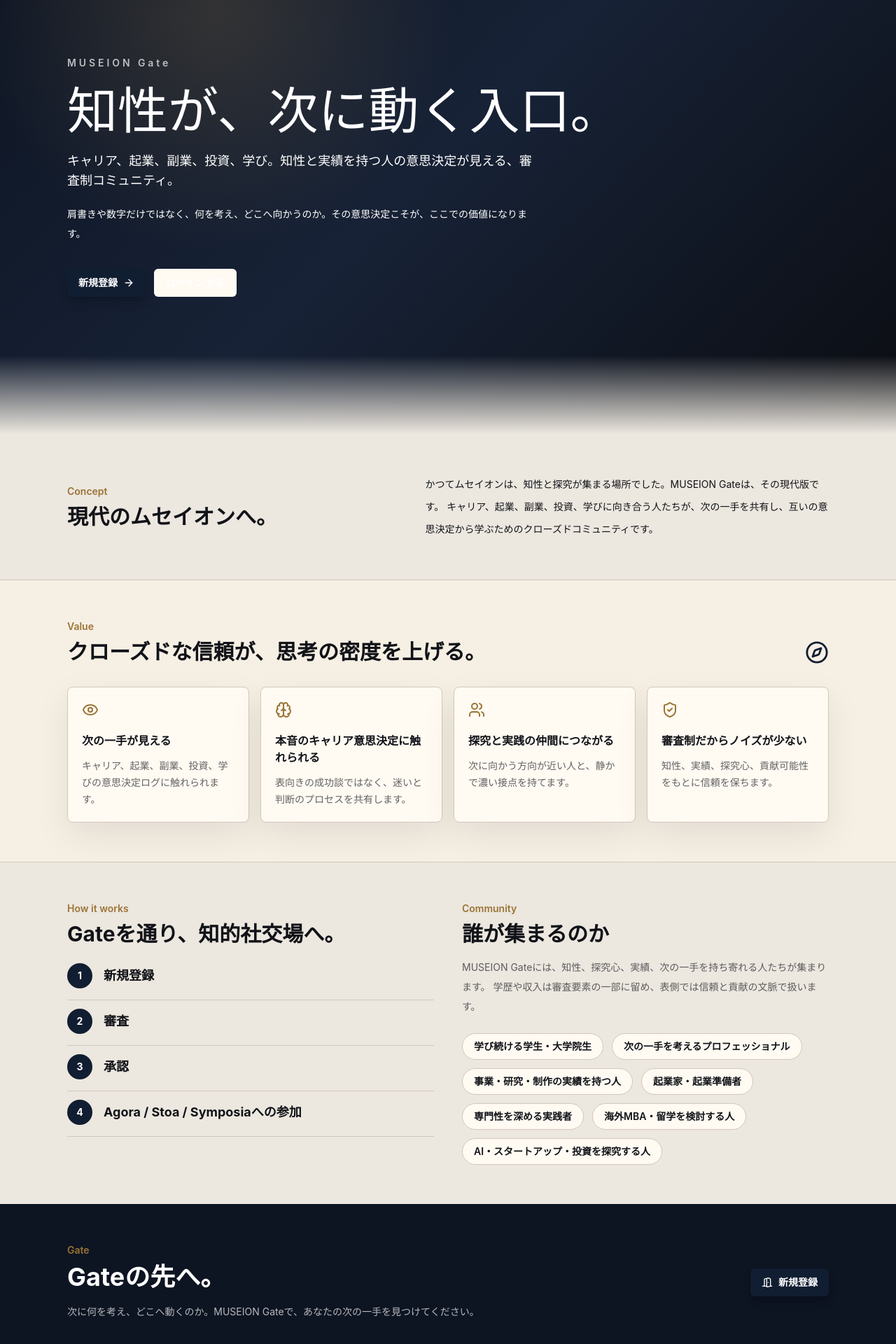
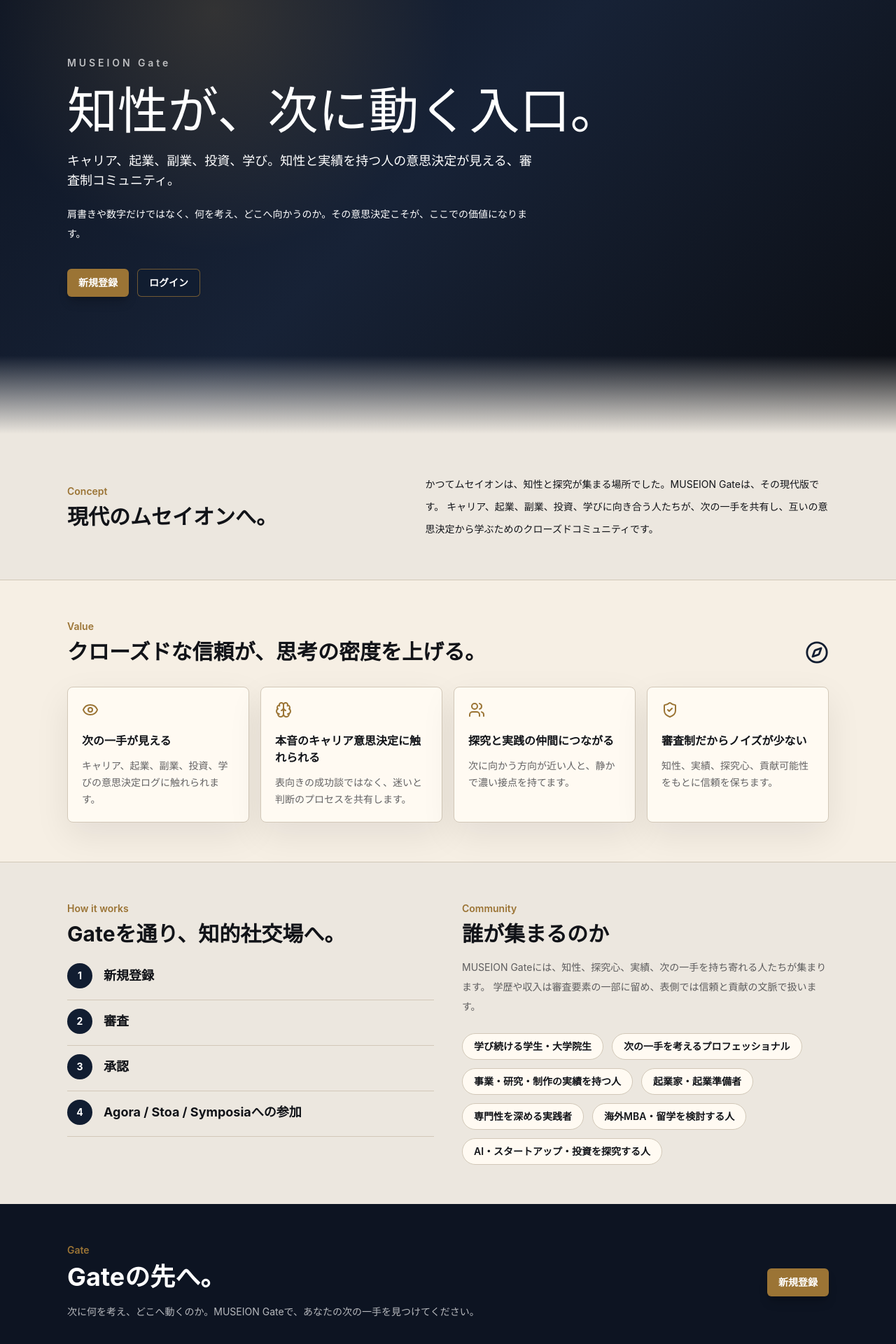
Before and after one commit to yuumaokamori015710-droid/museion-gate-mvp, a Next.js app: page / in a window 1280 px wide. Shown: the part 116-2036 px from the top of the page at 70% size. Built offline with nearby package versions, Linux system fonts and the light colour scheme.

Commit message:
Simplify hero auth actions

```diff
--- a/app/page.tsx
+++ b/app/page.tsx
@@ -1,4 +1,4 @@
-import { ArrowRight, Brain, Compass, DoorOpen, Eye, ShieldCheck, Users } from "lucide-react";
+import { Brain, Compass, Eye, ShieldCheck, Users } from "lucide-react";
 import { ButtonLink } from "@/components/ui/button";
 import { Card, Section } from "@/components/ui/card";
 
@@ -37,11 +37,11 @@
             肩書きや数字だけではなく、何を考え、どこへ向かうのか。その意思決定こそが、ここでの価値になります。
           </p>
           <div className="mt-9 flex flex-wrap gap-3">
-            <ButtonLink href="/apply" className="bg-gold text-white shadow-lg shadow-black/20 hover:bg-[#856229]">
-              新規登録 <ArrowRight size={16} />
+            <ButtonLink href="/apply" variant="gold">
+              新規登録
             </ButtonLink>
-            <ButtonLink href="/login" variant="secondary" className="border-white/35 bg-white/12 text-white hover:bg-white/20">
-              ログインする
+            <ButtonLink href="/login" variant="dark">
+              ログイン
             </ButtonLink>
           </div>
         </div>
@@ -118,8 +118,8 @@
               次に何を考え、どこへ動くのか。MUSEION Gateで、あなたの次の一手を見つけてください。
             </p>
           </div>
-          <ButtonLink href="/apply" className="bg-gold text-white shadow-lg shadow-black/20 hover:bg-[#856229]">
-            <DoorOpen size={16} /> 新規登録
+          <ButtonLink href="/apply" variant="gold">
+            新規登録
           </ButtonLink>
         </Section>
       </section>
--- a/components/ui/button.tsx
+++ b/components/ui/button.tsx
@@ -2,14 +2,16 @@
 import { cn } from "@/lib/utils";
 
 type Props = React.ButtonHTMLAttributes<HTMLButtonElement> & {
-  variant?: "primary" | "secondary" | "ghost" | "danger";
+  variant?: "primary" | "secondary" | "ghost" | "danger" | "gold" | "dark";
 };
 
 const styles = {
   primary: "bg-navy text-white hover:bg-ink",
   secondary: "bg-[#fffaf2] text-ink border border-line hover:border-navy",
   ghost: "bg-transparent text-ink hover:bg-[#fffaf2]",
-  danger: "bg-red-700 text-white hover:bg-red-800"
+  danger: "bg-red-700 text-white hover:bg-red-800",
+  gold: "bg-gold text-white shadow-lg shadow-black/20 hover:bg-[#856229]",
+  dark: "border border-gold/70 bg-navy/80 text-white hover:bg-navy"
 };
 
 export function Button({ className, variant = "primary", ...props }: Props) {
```
Also changed, not shown: 1 other file (tests, documents, lock files or other folders).
